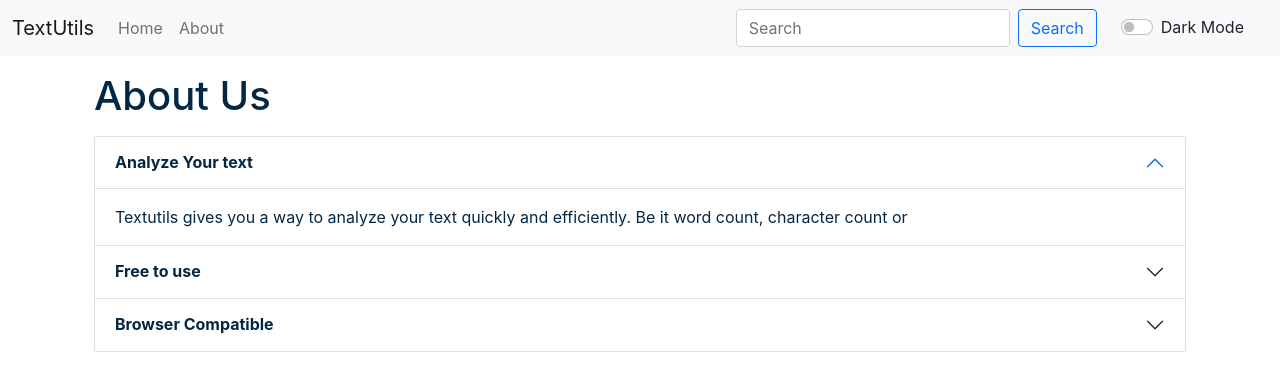
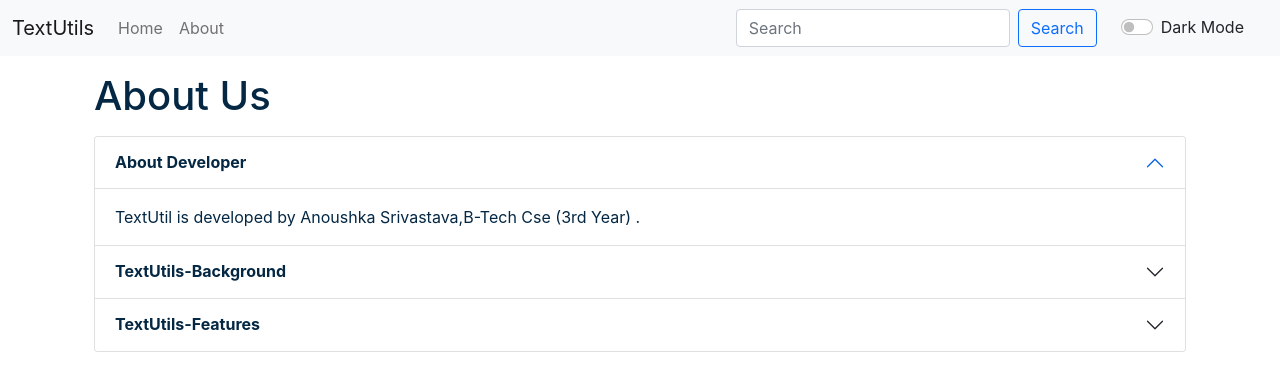
Before and after one commit to anoushka-61/TextUtils, a React (Create React App) app: page /#/About in a window 1280 px wide. Shown: the top 388 px of the page. Built offline with nearby package versions, Linux system fonts and the light colour scheme.

Commit message:
fifth commit

```diff
--- a/src/components/About.js
+++ b/src/components/About.js
@@ -18,37 +18,36 @@
                 <div className="accordion-item">
                     <h2 className="accordion-header" id="headingOne">
                     <button className="accordion-button" type="button" style={myStyle} data-bs-toggle="collapse" data-bs-target="#collapseOne" aria-expanded="true" aria-controls="collapseOne">
-                    <strong>Analyze Your text </strong>
+                    <strong>About Developer </strong>
                     </button>
                     </h2>
                     <div id="collapseOne" className="accordion-collapse collapse show" aria-labelledby="headingOne" data-bs-parent="#accordionExample">
                     <div className="accordion-body" style={myStyle}>
-                    Textutils gives you a way to analyze your text quickly and efficiently. Be it word count, character count or
-
+                    TextUtil is developed by Anoushka Srivastava,B-Tech Cse (3rd Year) .
                     </div>
                     </div>
                 </div>
                 <div className="accordion-item">
                     <h2 className="accordion-header" id="headingTwo">
                     <button className="accordion-button collapsed" style={myStyle} type="button" data-bs-toggle="collapse" data-bs-target="#collapseTwo" aria-expanded="false" aria-controls="collapseTwo">
-                    <strong>Free to use </strong>
+                    <strong>TextUtils-Background </strong>
                     </button>
                     </h2>
                     <div id="collapseTwo" className="accordion-collapse collapse" aria-labelledby="headingTwo" data-bs-parent="#accordionExample">
                     <div className="accordion-body" style={myStyle}>
-                    TextUtils is a free character counter tool that provides instant character count & word count statistics for a given text. TextUtils reports the number of words and characters. Thus it is suitable for writing text with word/ character limit.
+                    TextUtils is a React-Web App.
                     </div>
                     </div>
                 </div>
                 <div className="accordion-item">
                     <h2 className="accordion-header" id="headingThree">
                     <button className="accordion-button collapsed" style={myStyle} type="button" data-bs-toggle="collapse" data-bs-target="#collapseThree" aria-expanded="false" aria-controls="collapseThree">
-                    <strong>Browser Compatible </strong>
+                    <strong>TextUtils-Features</strong>
                     </button>
                     </h2>
                     <div id="collapseThree" className="accordion-collapse collapse" aria-labelledby="headingThree" data-bs-parent="#accordionExample">
                     <div className="accordion-body" style={myStyle}>
-                    This word counter software works in any web browsers such as Chrome, Firefox, Internet Explorer, Safari, Opera. It suits to count characters in facebook, blog, books, excel document, pdf document, essays, etc.
+                    This word counter software works in any web browsers such as Chrome, Firefox, Internet Explorer, Safari, Opera. It suits to count characters in facebook, blog, books, excel document, pdf document, essays, etc.It also helps in manipulating your texts by changing it's case .
 
                     </div>
                     </div>
```
